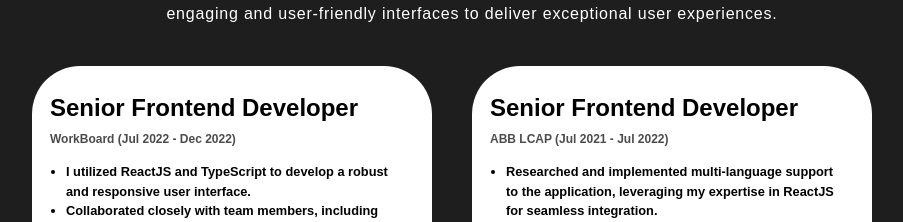
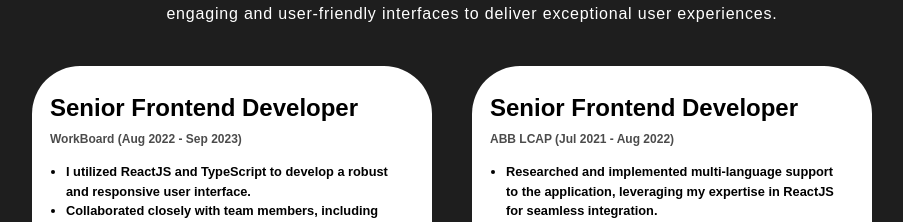
Before and after one commit to poojapnayak/pooja-portfolio, a React (Create React App) app: page / in a window 1280 px wide. Shown: the part 1223-1445 px from the top of the page, without its empty margins (168-1071 px from the left). Built offline with nearby package versions, Linux system fonts and the light colour scheme.

Commit message:
style changes

```diff
--- a/src/components/Works/works.js
+++ b/src/components/Works/works.js
@@ -15,7 +15,7 @@ const Works = () => {
         <div className="works-box">
           <div className="works-info">
             <h3>Senior Frontend Developer</h3>
-            <span className="worksYear">WorkBoard (Jul 2022 - Dec 2022)</span>
+            <span className="worksYear">WorkBoard (Aug 2022 - Sep 2023)</span>
             <ul className="worksParag">
               <li>
                 I utilized ReactJS and TypeScript to develop a robust and
@@ -36,7 +36,7 @@ const Works = () => {
         <div className="works-box">
           <div className="works-info">
             <h3>Senior Frontend Developer</h3>
-            <span className="worksYear">ABB LCAP (Jul 2021 - Jul 2022)</span>
+            <span className="worksYear">ABB LCAP (Jul 2021 - Aug 2022)</span>
             <ul className="worksParag">
               <li>
                 Researched and implemented multi-language support to the
```
